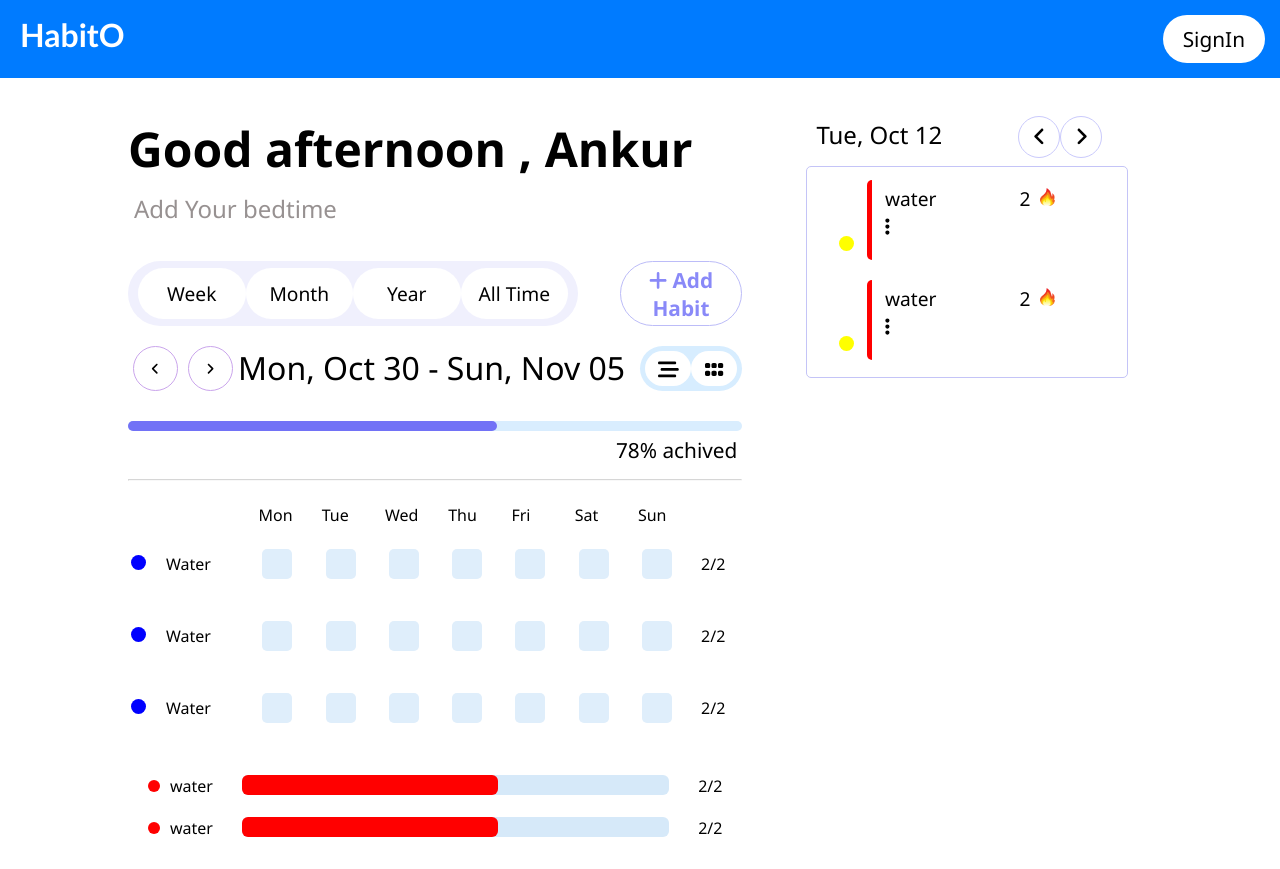
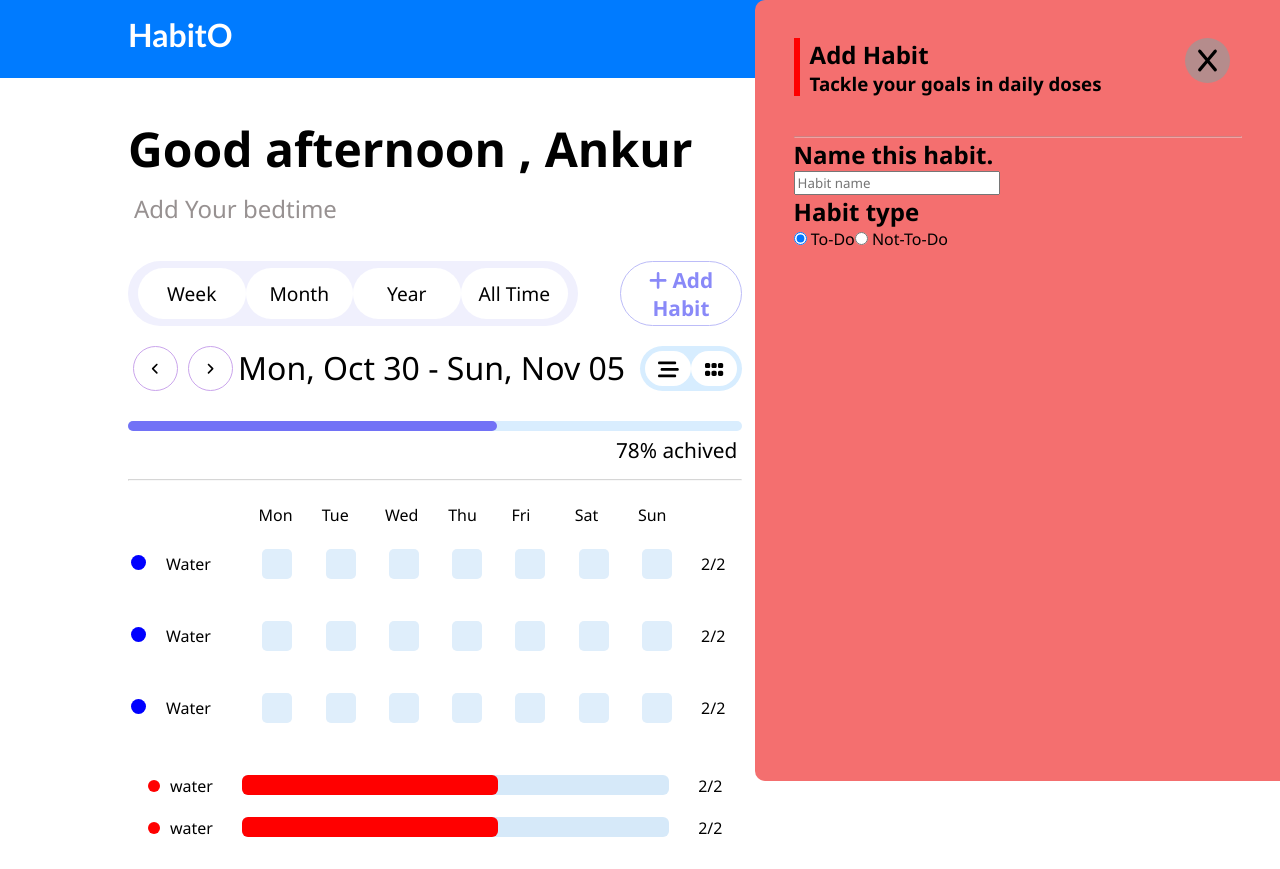
Before and after one commit to ankurbhati00/habit-tracker, a React (Vite) app in the folder client/: page / in a window 1280 px wide. Built offline with nearby package versions, Linux system fonts and the light colour scheme.

Commit message:
working on addhabit card

```diff
--- a/client/src/App.jsx
+++ b/client/src/App.jsx
@@ -2,10 +2,12 @@ import NavBar from './components/navbar'
 import './App.css'
 import DashboardLeft from './components/dashboardLeft'
 import DashboardRight from './components/dashboardRight'
+import AddHabitCard from './components/addHabitCard';
 function App() {
 
   return (
     <>
+      <AddHabitCard/>
       <NavBar />
       <div className='main_container'>
         <DashboardLeft />
--- /dev/null
+++ b/client/src/components/addHabitCard.jsx
@@ -0,0 +1,31 @@
+import style from "./styles/addHabitCard.module.css";
+import { FontAwesomeIcon } from "@fortawesome/react-fontawesome";
+import { faX } from "@fortawesome/free-solid-svg-icons";
+export default function AddHabitCard() {
+  return (
+    <aside className={style.add_habit_container}>
+      <div className={style.header}>
+        <h1>
+          Add Habit <FontAwesomeIcon icon={faX} className={style.cross_btn} />
+        </h1>
+        <h3>Tackle your goals in daily doses</h3>
+      </div>
+
+      <hr />
+      <div className={style.habit_name_container}>
+        <h2>Name this habit.</h2>
+        <input type="text" placeholder="Habit name" />
+      </div>
+      <div className={style.habit_type_container}>
+        <h2>Habit type</h2>
+        <span className={style.habit_type}>
+          <input type="radio" defaultChecked name="habit_type" value="to-do" />{" "}
+          To-Do
+        </span>
+        <span className={style.habit_type}>
+          <input type="radio" name="habit_type" value="not-to-do" /> Not-To-Do
+        </span>
+      </div>
+    </aside>
+  );
+}
--- a/client/src/components/dashboardRight.jsx
+++ b/client/src/components/dashboardRight.jsx
@@ -1,7 +1,11 @@
 import style from "./styles/dashboardRight.module.css";
 import { FontAwesomeIcon } from "@fortawesome/react-fontawesome";
-import { faAngleLeft, faAngleRight, faEllipsisVertical } from "@fortawesome/free-solid-svg-icons";
-import fire_png from '../assets/streaks_fire.png';
+import {
+  faAngleLeft,
+  faAngleRight,
+  faEllipsisVertical,
+} from "@fortawesome/free-solid-svg-icons";
+import fire_png from "../assets/streaks_fire.png";
 export default function DashboardRight() {
   return (
     <aside className={style.dashboard_right}>
@@ -14,19 +18,29 @@ export default function DashboardRight() {
           <FontAwesomeIcon icon={faAngleRight} />
         </span>
       </div>
+      {/* right side habits card */}
       <div className={style.all_habits_container}>
         <div className={style.habit_container}>
           <div className={style.colour_dot}></div>
           <div className={style.habit}>
             <span className={style.habit_name}>water</span>
-                      <span className={style.habit_info}>2&nbsp; <img  src={fire_png} />&nbsp; <FontAwesomeIcon icon={faEllipsisVertical} /> </span>
+            <span className={style.habit_info}>
+              2&nbsp; <img src={fire_png} />
+              &nbsp; <FontAwesomeIcon icon={faEllipsisVertical} />
+            </span>
+            <button className={style.mark_complete_btn}>Mark Complete</button>
           </div>
         </div>
+
         <div className={style.habit_container}>
           <div className={style.colour_dot}></div>
           <div className={style.habit}>
             <span className={style.habit_name}>water</span>
-                      <span className={style.habit_info}>2&nbsp; <img  src={fire_png} />&nbsp; <FontAwesomeIcon icon={faEllipsisVertical} /> </span>
+            <span className={style.habit_info}>
+              2&nbsp; <img src={fire_png} />
+              &nbsp; <FontAwesomeIcon icon={faEllipsisVertical} />
+            </span>
+            <button className={style.mark_complete_btn}>Mark Complete</button>
           </div>
         </div>
       </div>
--- /dev/null
+++ b/client/src/components/styles/addHabitCard.module.css
@@ -0,0 +1,32 @@
+
+
+.add_habit_container{
+    background-color: rgb(244, 111, 111);
+    position: absolute;
+    right: 0;
+    z-index: 9;
+    width: 35%;
+    height: 88vh;
+    padding: 3%;
+    border-radius: 10px 0px 0px 10px;
+}
+
+.header{
+    border-left: 6px solid red;
+    padding-left: 10px;
+    margin-bottom: 40px;
+}
+
+.header>h1{
+    width: 100%;
+}
+
+.cross_btn{
+    position: absolute;
+    right: 50px;
+    height: 25px;
+    width: 25px;
+    padding: 10px;
+    background-color: rgb(181, 140, 140);
+    border-radius: 50%;
+}
--- a/client/src/components/styles/dashboardRight.module.css
+++ b/client/src/components/styles/dashboardRight.module.css
@@ -35,7 +35,7 @@
 }
 
 .habit_container{
-    display: block;
+    display: flex;
     height: 100px;
     width: 80%;
     margin: auto;
@@ -47,7 +47,7 @@
     width: 15px;
     border-radius: 50%;
     background-color: yellow;
-    margin-bottom: -18px;
+    align-self: center;
 }
 
 .habit{
@@ -74,7 +74,18 @@
 }
 
 .habit_info>img{
-height: 18px;
-width: 15px;
-padding-top: 2px;
+    height: 18px;
+    width: 15px;
+    padding-top: 2px;
 }
+
+.mark_complete_btn{
+    width: 100%;
+    background-color: transparent;
+    border: 1px solid rgb(181, 181, 253);
+    height: 45%;
+    margin-top: 10px;
+    font-size: 1.1rem;
+    color: rgb(98, 98, 254);
+    border-radius: 2px;
+}
--- a/client/src/components/styles/navbar.module.css
+++ b/client/src/components/styles/navbar.module.css
@@ -1,8 +1,8 @@
 
 .navbar{
     background-color: #007bff;
-    padding: 15px;
-    padding-left: 20px;
+    padding: 15px 10%;
+    /* padding-left: 20px; */
     display: flex;
     justify-content: space-between;
 }
```
Lines whose indentation alone changed are shown as unchanged.
